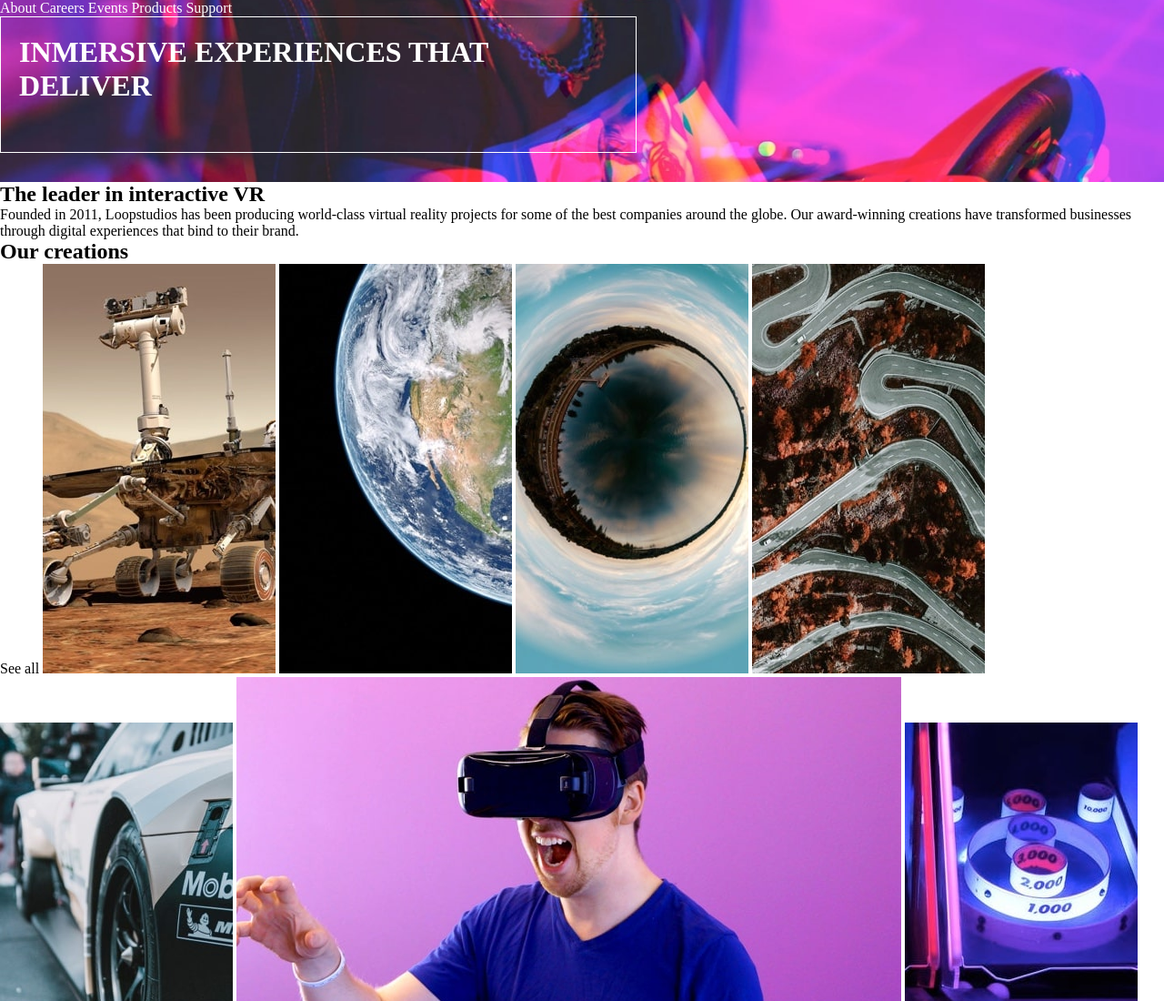
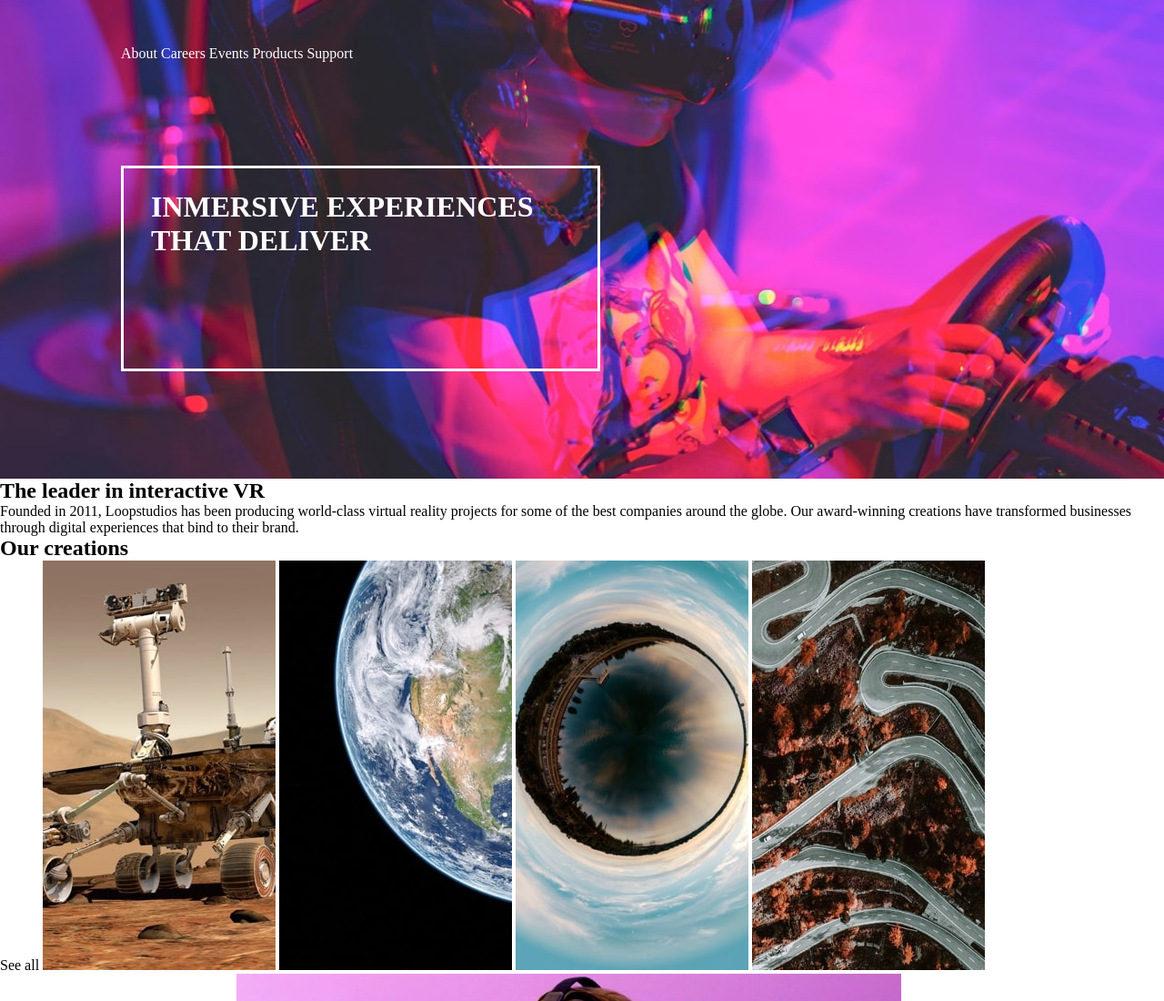
Before and after one commit to VictorENZ/loopstudios-landing-page-main, a plain HTML site: page index.html in a window 1280 px wide. Shown: the top 1100 px of the page at 91% size. Drawn offline with Linux system fonts and the light colour scheme.

Commit message:
Add files via upload

```diff
--- a/styles.css
+++ b/styles.css
@@ -5,7 +5,8 @@
 }
 
 .header{
-    height: 200px;
+    padding: 50px 133px;
+    height: 526px;
     background-image: url(images/desktop/image-hero.jpg);
     background-size: cover;
     background-position: center;
@@ -14,8 +15,9 @@
 }
 
 .inmersive{
-    padding: 20px;
-    border: white solid 1px;
-    width: 700px;
-    height: 150px;
+    margin-top: 114px;
+    padding: 24px 30px;
+    border: white solid 3px;
+    width: 527px;
+    height: 226px;
 }
```
